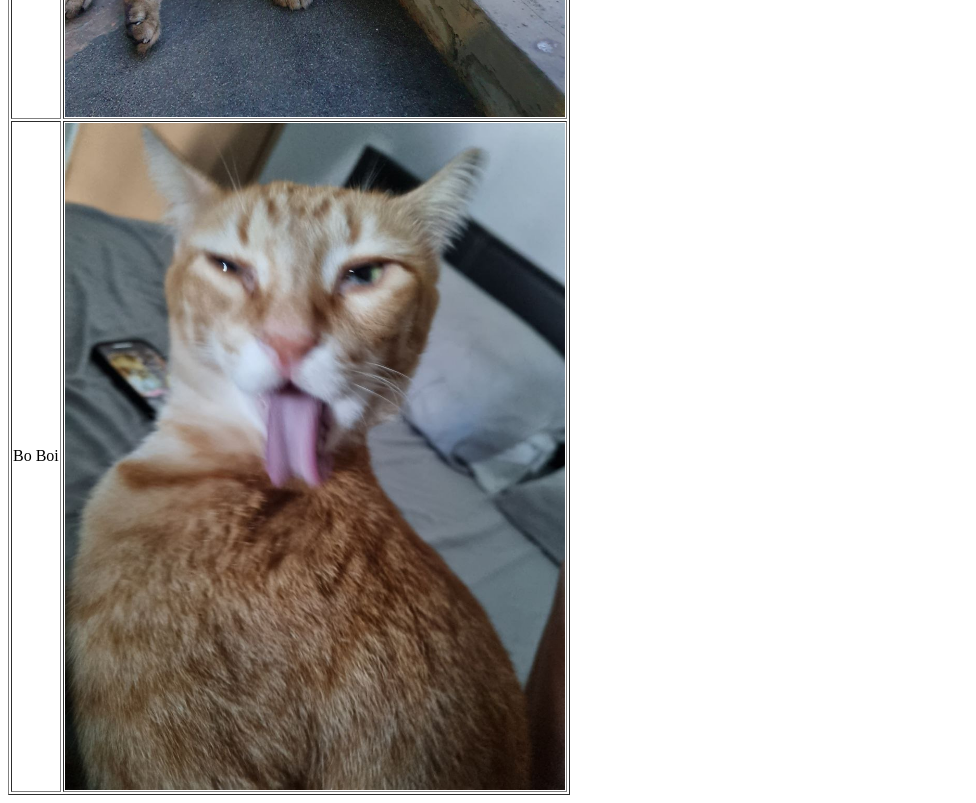
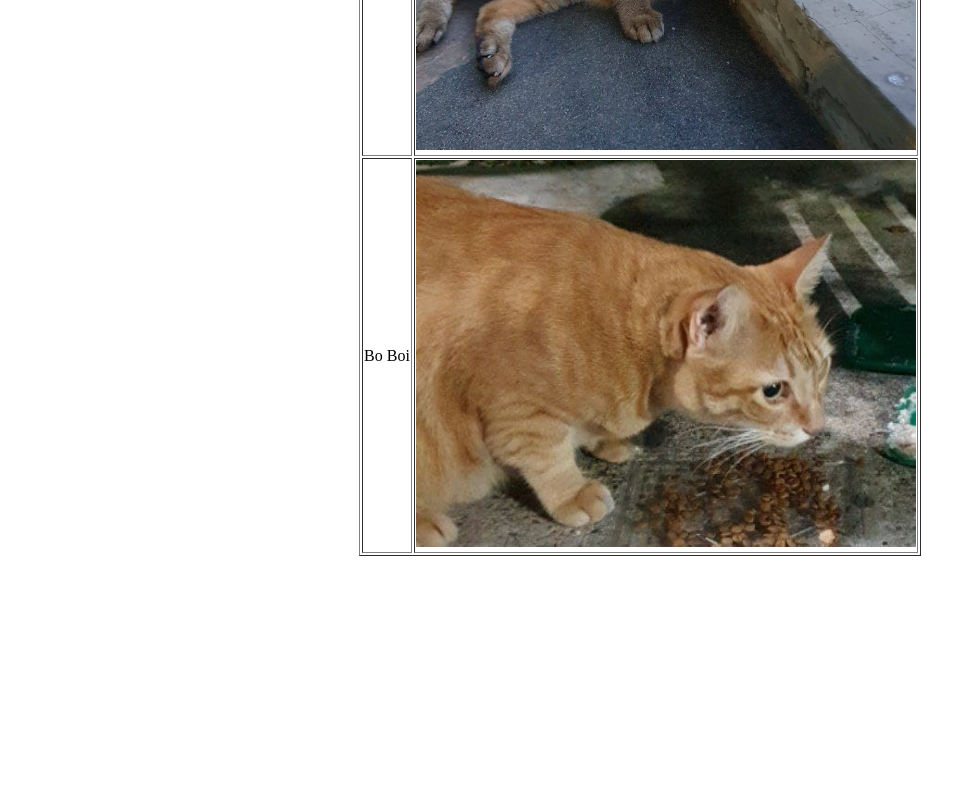
Before and after one commit to blarrie/blarrie.github.io, a plain HTML site: page index.html in a window 1280 px wide. Shown: the part 560-1363 px from the top of the page, without its empty margins (0-976 px from the left). After the commit the page ends 1124 px from the top, so only its background shows below. Drawn offline with Linux system fonts and the light colour scheme.

Commit message:
Center Table

```diff
--- a/index.html
+++ b/index.html
@@ -1,21 +1,46 @@
+<!DOCTYPE html>
+<html lang="en">
+
+<head>
+  <meta charset="UTF-8">
+  <meta http-equiv="X-UA-Compatible" content="IE=edge">
+  <meta name="viewport" content="width=device-width, initial-scale=1.0">
+  <title>Document</title>
+  <style>
+    .center {
+      margin-left: auto;
+      margin-right: auto;
+    }
+  </style>
+</head>
+
+<body>
+
   <h1> Hello I'm Clara :) </h1>
 
   <h2> Here are my favourite cats >:) </h2>
-<centre>
-<table border = "1">
+  <table border="1" class="center">
 
     <tr>
-    <th colspan = "2"> <h2>Favourite Catties</h2> </th>
+      <th colspan="2">
+        <h2>Favourite Catties</h2>
+      </th>
     </tr>
     <tr>
       <td>Sleazy</td>
-    <td> <img src= "./photos/slez.jpg" width="500"> </td>
+      <td> <img src="./photos/slez.jpg" width="500"> </td>
     </tr>
     <tr>
       <td>Bo Boi</td>
-    <td> <img src = "./photos/betterbo.jpg" width="500">
+      <td>
+        <img src="./photos/bothecat.jpg" width="500">
       </td>
     </tr>
 
   </table>
-</centre>
+
+
+
+</body>
+
+</html>
```
Lines whose indentation alone changed are shown as unchanged.
